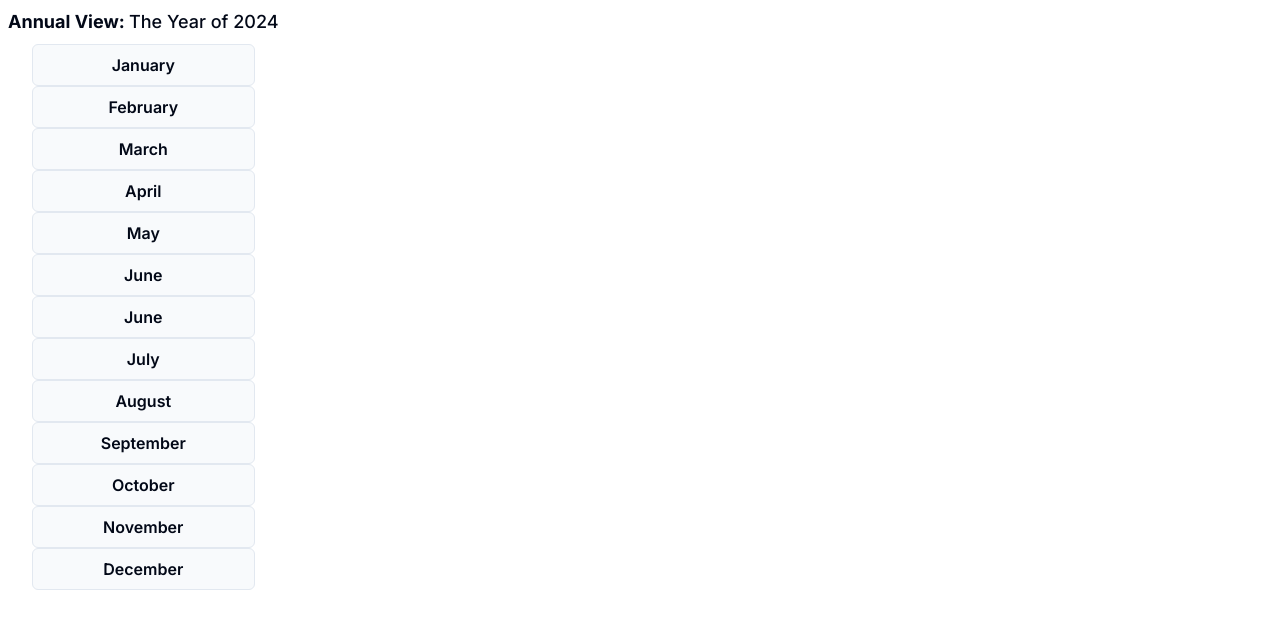
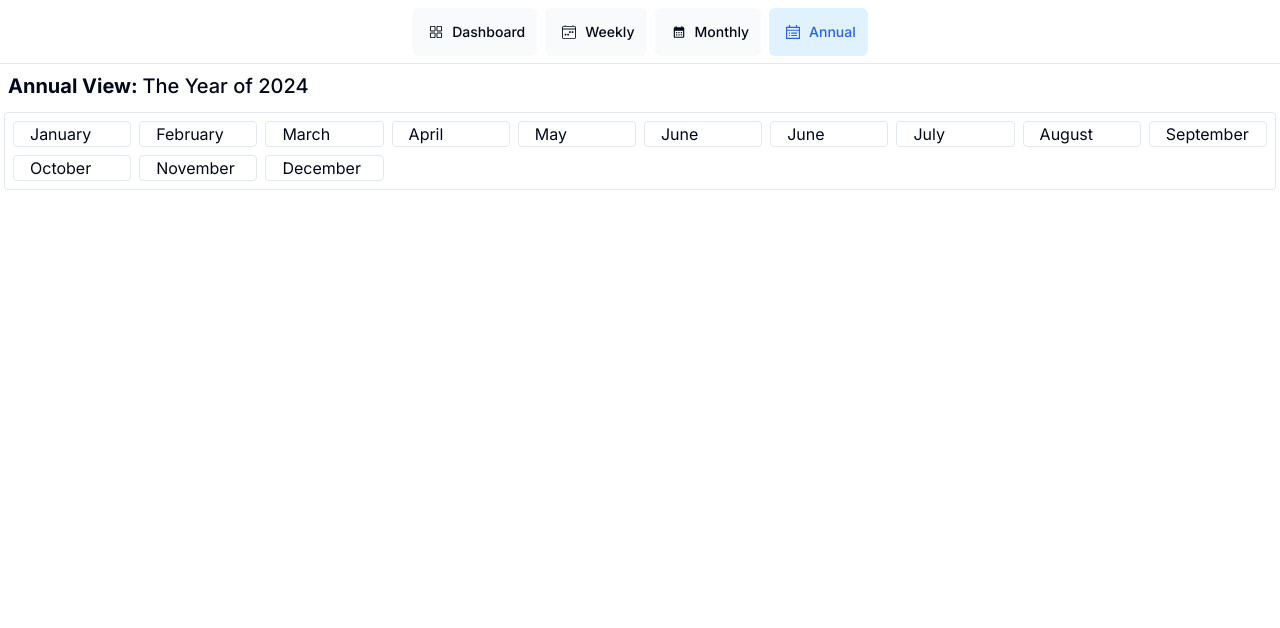
Before and after one commit to AviPeltz/calendar, a Next.js app: page /annual in a window 1280 px wide. Shown: the top 628 px of the page. Built offline with nearby package versions, Linux system fonts and the light colour scheme; a web font is replaced by a local one.

Commit message:
more stuff

```diff
--- a/src/app/annual/page.tsx
+++ b/src/app/annual/page.tsx
@@ -1,6 +1,7 @@
 
 "use client"
 import { useState } from 'react';
+import NavLinks from '../ui/dashboard/nav-link';
 
 const months = ["January", "February", "March", "April",
                  "May", "June", "July", "August", "September",
@@ -85,9 +86,12 @@ const monthItems = [{
     tasks: null,
 }];
 
-function Month(){
+/**
+ *
+ *
+ *
+ */
 
-}
 
 
 export default function Calendar() {
@@ -98,56 +102,26 @@ export default function Calendar() {
     const CurrentDay = d.getDate();
     let cellStyle = "hover:bg-blue-100 hover hover:text-blue-500 active:border-blue-500 bg-slate-50 text-center p-2 border rounded-md";
 
-    function handleMonthClick(e){
-        const newMonth = {
-            id: e.target.id,
-            name: e.target.name,
-            isSelected: !e.target.isSelected,
-            tasks: e.target.tasks
-        };
-        setMonths([
-            ...months,
-            months[e.target.id] = newMonth
-        ]);
-    }
-    function dropdown(name, selected){
-        if(selected){
-            return (
+
+    return(
+        <div className="flex flex-col min-h-screen w-full">
+            <header className="flex h-16 items-center justify-center border-b px-4  md:px-6">
+                <NavLinks />
+            </header>
+            <main>
                 <div>
-                    <h1>Tasks for {name}</h1>
-                    <ul>
-                        <li>Task 1</li>
-                        <li>Task 2</li>
-                        <li>Task 3</li>
-                    </ul>
+                    <h1 className="text-xl font-medium p-2">
+                        <span className="font-bold">Annual View: </span>The Year of {CurrentYear}
+                    </h1>
                 </div>
-            )
-        }
-        else{
-            return null;
-        }
-    }
-
-
-    return (
-        <div>
-            <h1 className="text-lg font-medium p-2">
-                <span className="font-bold">Annual View: </span>The Year of {CurrentYear}
-            </h1>
-            <div className="container w-full">
-                <div>
-                    {
-                    months.map(month =>
-                    <div key={month.id} className={cellStyle}
-                        onClick={handleMonthClick}>
-                        <h1 className="font-semibold">
-                            {month.name}
-                        </h1>
-                        {dropdown(month.name, month.isSelected)}
-                    </div>)
-                    }
+                <div className='grid lg:grid-cols-10 md:grid-cols-8 sm:grid-cols-5 gap-2 m-1 border rounded p-2'>
+                    {monthItems.map(month => (
+                      <div key={month.id} className="border rounded min-w-fit">
+                        <h2 className="justify-center text-bold mx-4">{month.name}</h2>
+                      </div>
+                    ))}
                 </div>
-            </div>
+            </main>
         </div>
     );
 }
--- a/src/app/page.tsx
+++ b/src/app/page.tsx
@@ -8,7 +8,8 @@ import { AlternativeLabelingView } from '@/components/alternative-labeling-view'
 
 export default function Page() {
   return (
-    //<LabelingView />
+    <>
+    {/*<LabelingView />*/}
 
     <main className="flex min-h-screen flex-col items-center justify-between p-24">
       <div className="flex flex-col items-center justify-center w-full flex-1 px-20 text-center">
@@ -19,5 +20,6 @@ export default function Page() {
 
       </div>
     </main>
+    </>
   );
 }
--- a/src/app/ui/annual/Month.tsx
+++ b/src/app/ui/annual/Month.tsx
@@ -6,6 +6,10 @@ const months = [{
     tasks: [],
 }]
 const tasks = [];
+
 export default function Month(){
+    return(
+        <div></div>
+    );
 
 }
--- a/src/app/ui/dashboard/nav-link.tsx
+++ b/src/app/ui/dashboard/nav-link.tsx
@@ -33,7 +33,7 @@ const links = [
 export default function NavLinks() {
     const pathname = usePathname();
     return(
-        <div className="flex">
+        <div className="flex flex-row">
         {links.map((link) => {
             const LinkIcon = link.icon;
             return (
```
